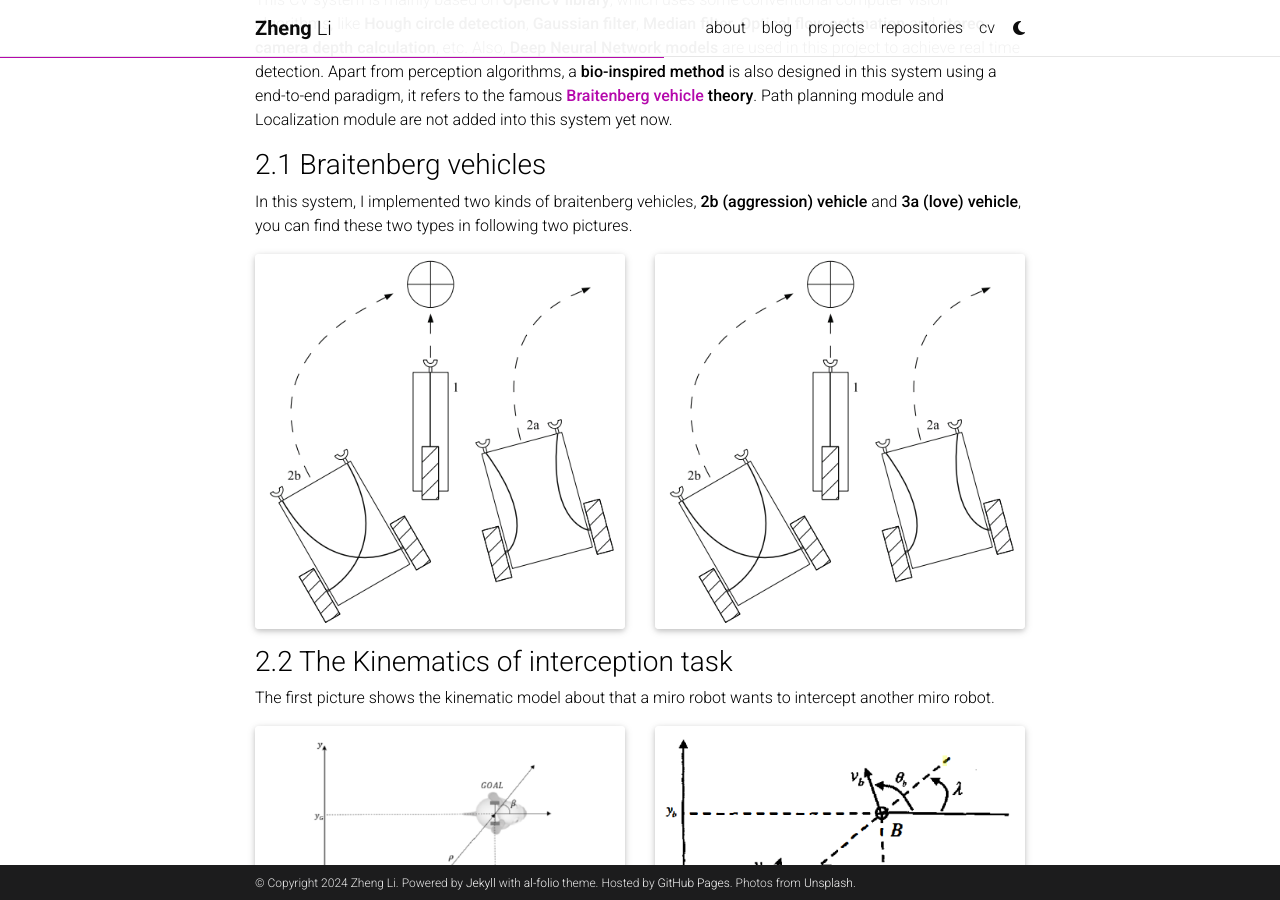
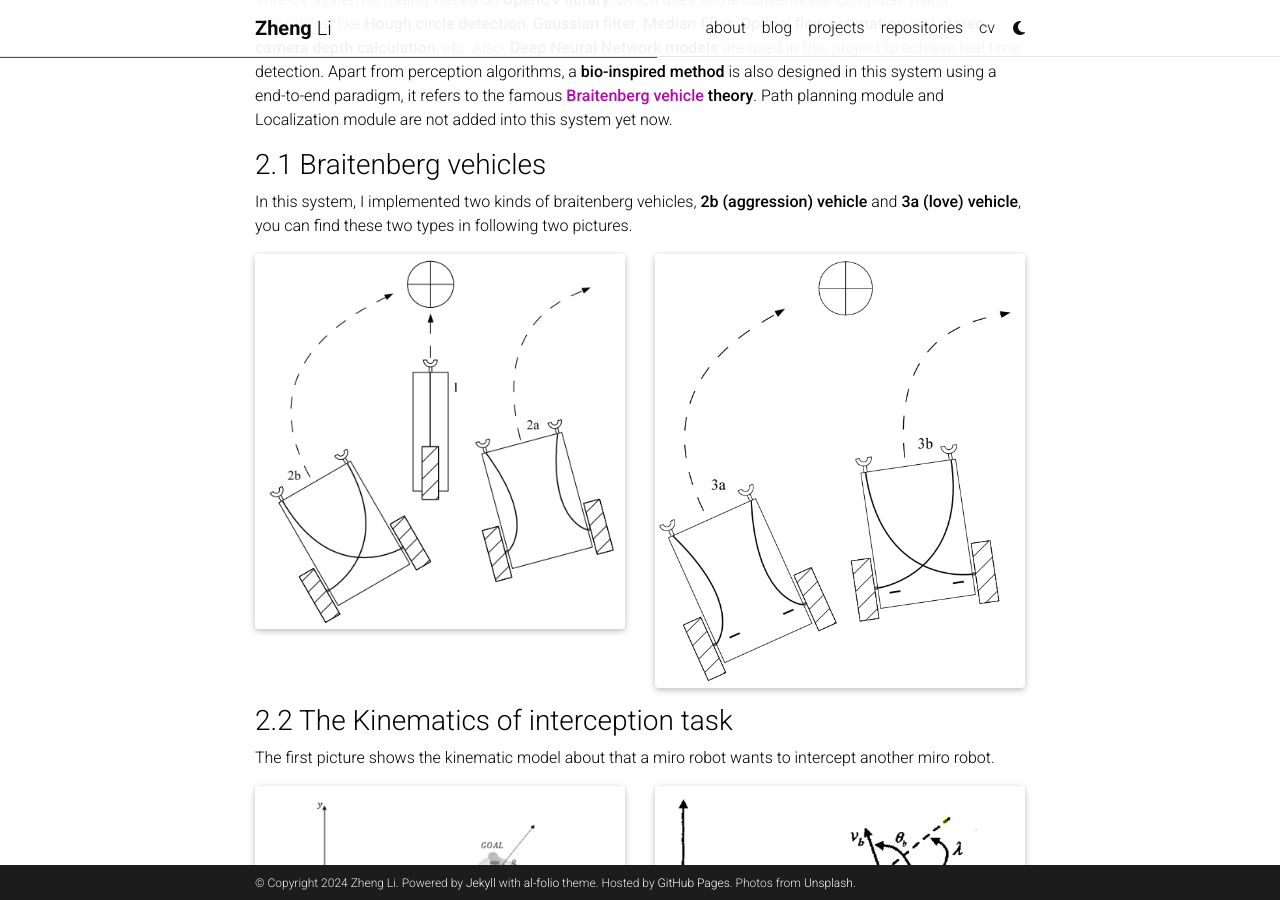
Before and after one commit to LiZheng1997/LiZheng1997, a Jekyll site: the page built from _projects/1_project.md, in a window 1280 px wide and 900 px high, scrolled down 2820 px. Built offline with Jekyll 4.4.1, drawn with Linux system fonts in a browser that asks for light colours; full-size pictures stand in for the smaller copies a plugin makes; comment, search, counter and statistics services are not loaded; a style sheet for code colours, icons or effects is not loaded.

Commit message:
update img name

```diff
--- a/_projects/1_project.md
+++ b/_projects/1_project.md
@@ -129,7 +129,7 @@
         {% include figure.html path="assets/img/image-20240805133159394.png" title="2b" class="img-fluid rounded z-depth-1" %}
     </div>
     <div class="col-sm mt-3 mt-md-0">
-        {% include figure.html path="assets/img/image-20240805133159394.png" title="3a" class="img-fluid rounded z-depth-1" %}
+        {% include figure.html path="assets/img/image-20240804165358095.png" title="3a" class="img-fluid rounded z-depth-1" %}
     </div>
 </div>
 
```
